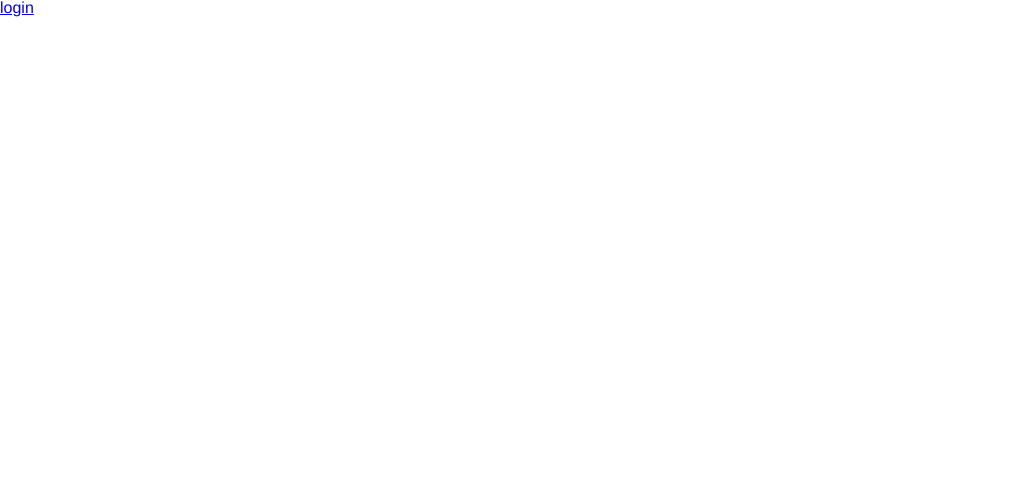
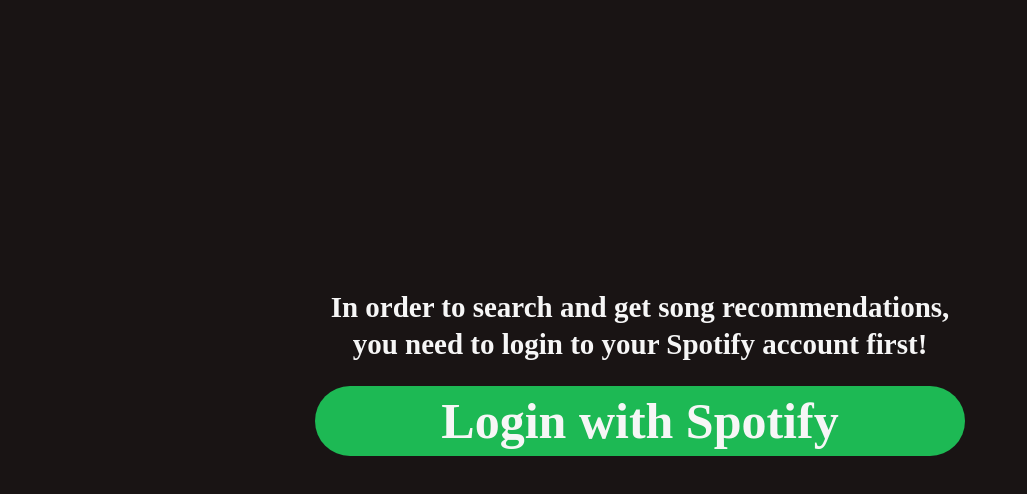
Before and after one commit to max-r-33/spotify, a plain HTML site: page public/index.html in a window 1280 px wide. Shown: the whole page, without its empty margins (0-1027 px from the left). Drawn offline with nearby package versions, Linux system fonts and the light colour scheme; some packages are replaced by stand-ins of ours.

Commit message:
Added responsive css for login page

```diff
--- a/public/app.js
+++ b/public/app.js
@@ -9,7 +9,7 @@
             })
             //login state
             .state('login', {
-                url: '/login',
+                url: '/',
                 templateUrl: '/components/login/login.html',
                 controller: 'loginController'
         });
--- a/public/components/login/login.html
+++ b/public/components/login/login.html
@@ -1 +1,6 @@
-<a ng-click='authorize()'>Login to Spotify</a>
+<div id='login'>
+  <div id='text'>
+    <p>In order to search and get song recommendations,<br/>you need to login to your Spotify account first!</p>
+  </div>
+    <a id='login-button' ng-click='authorize()'>Login with Spotify</a>
+</div>
--- a/public/components/login/loginController.js
+++ b/public/components/login/loginController.js
@@ -8,4 +8,7 @@
     };
     loginService.getToken();
     $scope.isLoggedIn = loginService.isLoggedIn;
+    if($scope.isLoggedIn){
+      window.location = "http://localhost:8080/#/search";
+    }
 });
--- a/public/index.html
+++ b/public/index.html
@@ -5,10 +5,11 @@
     <title>Spotify</title>
     <link rel="stylesheet" href="/styles/reset.css" media="screen" title="no title">
     <link rel="stylesheet" href="/styles/master.css" media="screen" title="no title">
+    <link rel="stylesheet" href="/styles/loginStyle.css" media="screen" title="no title">
   </head>
   <body ng-controller='loginController'>
-      <a ng-hide='isLoggedIn' ui-sref='login'>login</a>
-      <a ng-hide='!isLoggedIn' ui-sref='search'>search</a>
+      <!-- <a ng-hide='isLoggedIn' ui-sref='login'>login</a>
+      <a ng-hide='!isLoggedIn' ui-sref='search'>search</a> -->
       <ui-view></ui-view>
       <script type="text/javascript" src='https://ajax.googleapis.com/ajax/libs/angularjs/1.5.8/angular.js'></script>
       <script type="text/javascript" src='https://cdnjs.cloudflare.com/ajax/libs/angular-ui-router/0.3.1/angular-ui-router.js'></script>
--- /dev/null
+++ b/public/styles/loginStyle.css
@@ -0,0 +1,69 @@
+#login{
+  position: relative;
+  height:100vh;
+  width:100vw;
+}
+#login #login-button{
+  font-family:Avenir;
+  font-weight:900;
+  font-size:30px;
+  background-color: #1DB954;
+  border-radius:90px;
+  padding-left: 50px;
+  padding-right: 50px;
+  padding-top:10px;
+  padding-bottom: 10px;
+  position: absolute;
+  top: 50%;
+  left: 50%;
+  min-width: 350px;
+  transform: translate(-50%, -20%);
+  text-align: center;
+  cursor: pointer;
+}
+#login #login-button:hover{
+  background-color: #4CC46E;
+}
+#login #text{
+  font-size:27px;
+  font-weight: 600;
+  text-align: center;
+  position: absolute;
+  top: 50%;
+  left: 50%;
+  min-width: 350px;
+  transform: translate(-50%, -150%);
+  line-height: 37px;
+}
+
+@media(min-width:700px){
+  #login #login-button{
+    min-width: 650px;
+    font-size:50px;
+  }
+  #login #text{
+    font-size:29px;
+    font-weight: 600;
+    text-align: center;
+    position: absolute;
+    top: 50%;
+    left: 50%;
+    min-width: 350px;
+    transform: translate(-50%, -150%);
+    line-height: 37px;
+  }
+}
+
+@media(min-width:1300px){
+  #login #text{
+    font-size:29px;
+    font-weight: 600;
+    text-align: center;
+    position: absolute;
+    top: 50%;
+    left: 50%;
+    min-width: 350px;
+    transform: translate(-50%, -220%);
+    line-height: 37px;
+  }
+}
--- a/public/styles/master.css
+++ b/public/styles/master.css
@@ -1,3 +1,8 @@
 body{
-  font-family:Helvetica Neue;
+  background-color:#191414;
+  color:#F6F6F6;
+  font-family:Avenir;
 }
+a{
+    text-decoration: none;
+}
```
